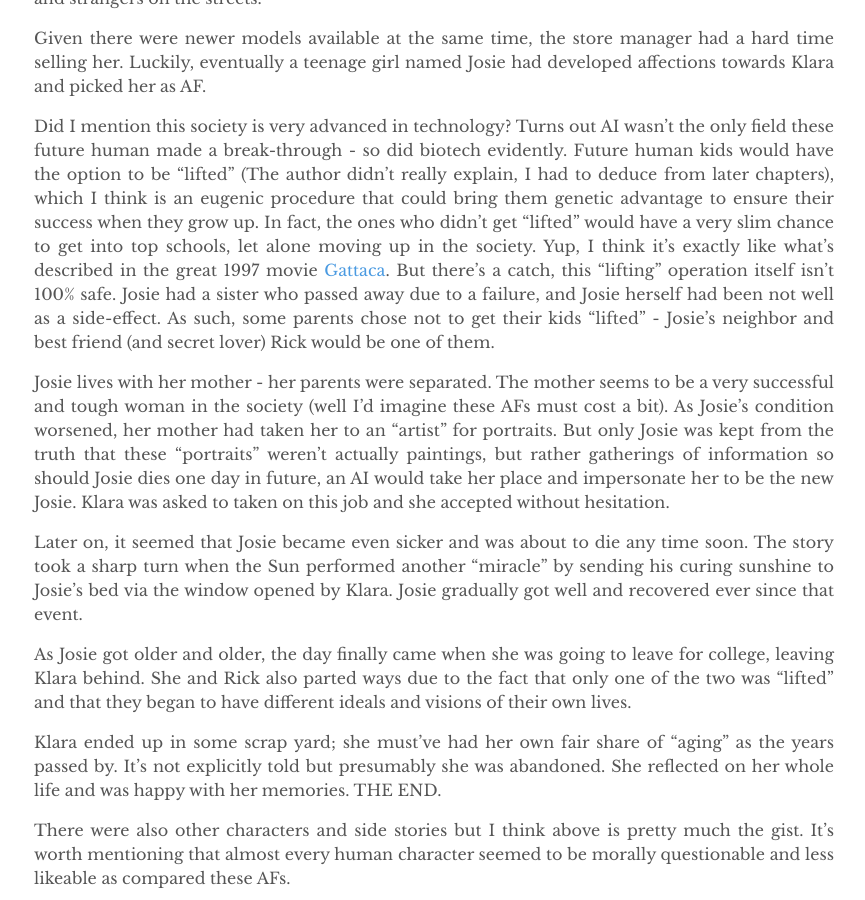
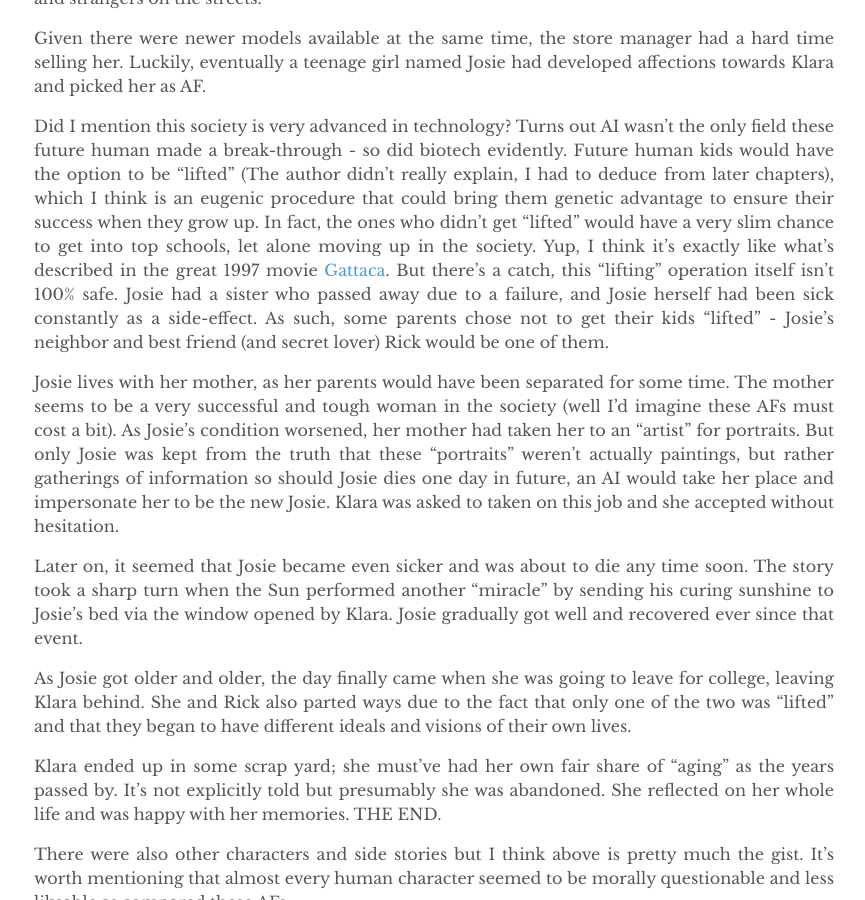
Before and after one commit to yuexiaofeng/yuexiaofeng.github.io, a Jekyll site: the page built from _posts/2022-08-23-klara.md, in a window 1280 px wide and 900 px high, scrolled down 2536 px. Shown: the whole window, without its empty margins (206-1071 px from the left). Built offline with Jekyll 4.4.1, drawn with Linux system fonts in a browser that asks for light colours.

Commit message:
beautifying on klara post

```diff
--- a/_posts/2022-08-23-klara.md
+++ b/_posts/2022-08-23-klara.md
@@ -28,9 +28,9 @@ This future society is obviously highly advanced so much so that AI had become s
 
 Given there were newer models available at the same time, the store manager had a hard time selling her. Luckily, eventually a teenage girl named Josie had developed affections towards Klara and picked her as AF.
 
-Did I mention this society is very advanced in technology? Turns out AI wasn't the only field these future human made a break-through - so did biotech evidently. Future human kids would have the option to be "lifted" (The author didn't really explain, I had to deduce from later chapters), which I think is an eugenic procedure that could bring them genetic advantage to ensure their success when they grow up. In fact, the ones who didn’t get "lifted" would have a very slim chance to get into top schools, let alone moving up in the society. Yup, I think it's exactly like what's described in the great 1997 movie [Gattaca](https://www.imdb.com/title/tt0119177/). But there's a catch, this "lifting" operation itself isn't 100% safe. Josie had a sister who passed away due to a failure, and Josie herself had been not well as a side-effect. As such, some parents chose not to get their kids "lifted" - Josie's neighbor and best friend (and secret lover) Rick would be one of them.
+Did I mention this society is very advanced in technology? Turns out AI wasn't the only field these future human made a break-through - so did biotech evidently. Future human kids would have the option to be "lifted" (The author didn't really explain, I had to deduce from later chapters), which I think is an eugenic procedure that could bring them genetic advantage to ensure their success when they grow up. In fact, the ones who didn’t get "lifted" would have a very slim chance to get into top schools, let alone moving up in the society. Yup, I think it's exactly like what's described in the great 1997 movie [Gattaca](https://www.imdb.com/title/tt0119177/). But there's a catch, this "lifting" operation itself isn't 100% safe. Josie had a sister who passed away due to a failure, and Josie herself had been sick constantly as a side-effect. As such, some parents chose not to get their kids "lifted" - Josie's neighbor and best friend (and secret lover) Rick would be one of them.
 
-Josie lives with her mother - her parents were separated. The mother seems to be a very successful and tough woman in the society (well I'd imagine these AFs must cost a bit). As Josie's condition worsened, her mother had taken her to an "artist" for portraits. But only Josie was kept from the truth that these "portraits" weren't actually paintings, but rather gatherings of information so should Josie dies one day in future, an AI would take her place and impersonate her to be the new Josie. Klara was asked to taken on this job and she accepted without hesitation.
+Josie lives with her mother, as her parents would have been separated for some time. The mother seems to be a very successful and tough woman in the society (well I'd imagine these AFs must cost a bit). As Josie's condition worsened, her mother had taken her to an "artist" for portraits. But only Josie was kept from the truth that these "portraits" weren't actually paintings, but rather gatherings of information so should Josie dies one day in future, an AI would take her place and impersonate her to be the new Josie. Klara was asked to taken on this job and she accepted without hesitation.
 
 Later on, it seemed that Josie became even sicker and was about to die any time soon. The story took a sharp turn when the Sun performed another "miracle" by sending his curing sunshine to Josie's bed via the window opened by Klara. Josie gradually got well and recovered ever since that event.
 
```
